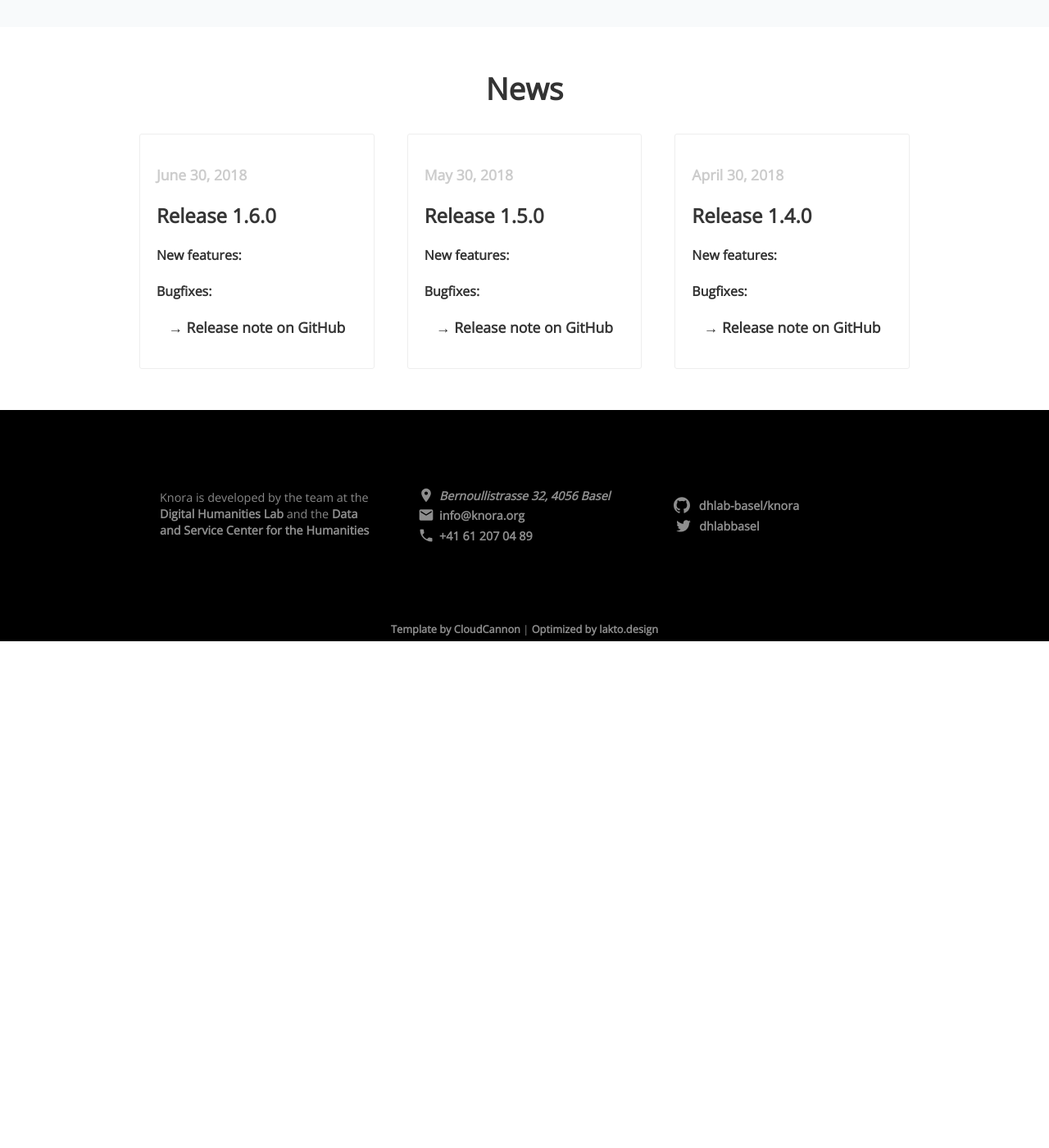
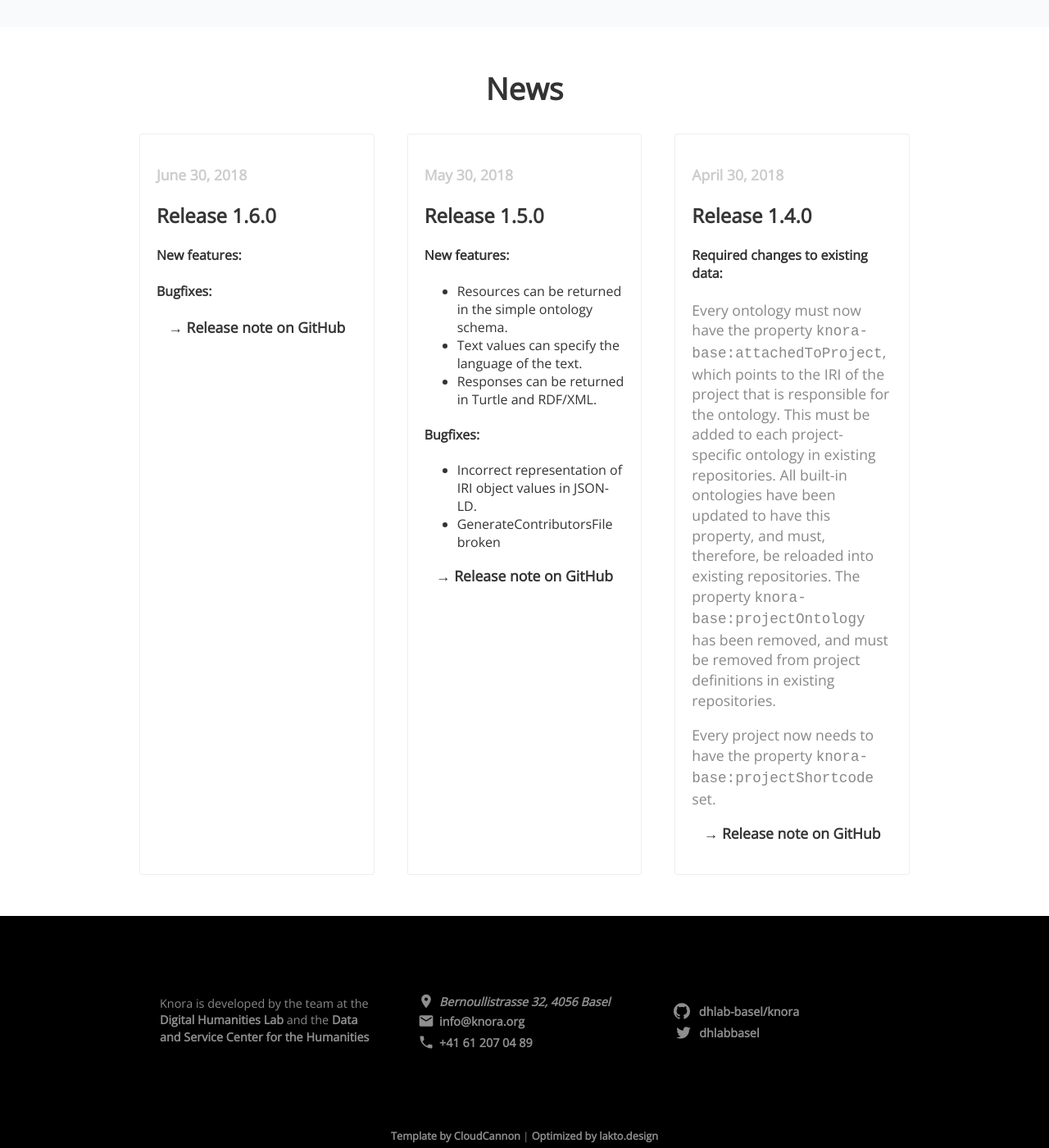
Before and after one commit to dasch-swiss/knora-org-website, a Jekyll site: the page built from index.html, in a window 1280 px wide and 1400 px high, scrolled down 3145 px. Shown: the whole window at 82% size. Built offline with Jekyll 4.4.1, drawn with Linux system fonts in a browser that asks for light colours; nearby versions of some CDN libraries; some web fonts are replaced; before the commit the page ends 3927 px from its top, so only the background shows below that.

Commit message:
enhancement (news posts): content in release notes (1.3.1 - 1.5.0)

```diff
--- a/_layouts/post.html
+++ b/_layouts/post.html
@@ -10,7 +10,7 @@ layout: default
         {% if page.link %}
         <p class="center">
             <br>
-            <a href={{ page.link }}>&rarr; Release note on GitHub</a>
+            <a href={{ page.link }}>&rarr; Read more on GitHub</a>
         </p>
         {% endif %}
     </div>
--- a/_posts/2018-04-30-release-1.4.0.md
+++ b/_posts/2018-04-30-release-1.4.0.md
@@ -3,8 +3,21 @@ title: Release 1.4.0
 date: 2018-04-30
 link: https://github.com/dhlab-basel/Knora/releases/tag/v1.4.0
 ---
+#### Required changes to existing data:
+Every ontology must now have the property `knora-base:attachedToProject`, which points to the IRI of the project that is responsible for the ontology. This must be added to each project-specific ontology in existing repositories. All built-in ontologies have been updated to have this property, and must, therefore, be reloaded into existing repositories.
+The property `knora-base:projectOntology` has been removed, and must be removed from project definitions in existing repositories.
+
+Every project now needs to have the property `knora-base:projectShortcode` set.
+
+<!--
 #### New features:
-
-
+- Added OpenAPI / Swagger API documentation route
+- The Knora API server now checks the validity of ontologies on startup.
+- The property `knora-base:projectShortcode` is now a required property (was optional).
 
 #### Bugfixes:
+
+- API v1 extended search was not properly handling multiple conditions
+on list values
+- Fix image orientation in SALSAH 1
+-->
--- a/_posts/2018-05-30-release-1.5.0.md
+++ b/_posts/2018-05-30-release-1.5.0.md
@@ -5,6 +5,11 @@ link: https://github.com/dhlab-basel/Knora/releases/tag/v1.5.0
 ---
 #### New features:
 
-
+- Resources can be returned in the simple ontology schema.
+- Text values can specify the language of the text.
+- Responses can be returned in Turtle and RDF/XML.
 
 #### Bugfixes:
+
+- Incorrect representation of IRI object values in JSON-LD.
+- GenerateContributorsFile broken
```
Also changed, not shown: _posts/2018-04-06-release-1.3.1.md (added, +19 -0 lines).
